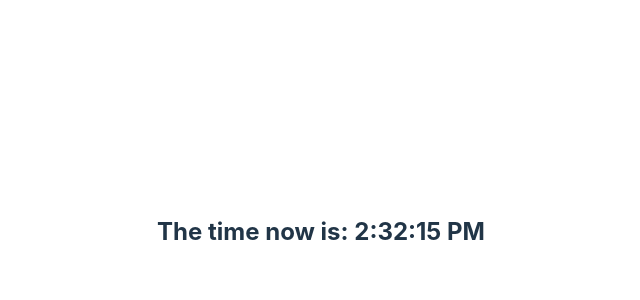
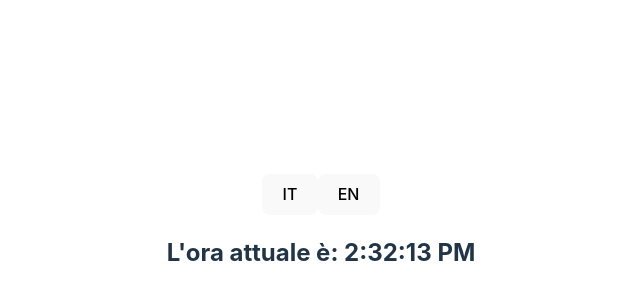
Before and after one commit to Airtcloudia/React, a React (Vite) app: page / in a window 1280 px wide. Shown: the part 168-468 px from the top of the page, without its empty margins (319-959 px from the left). Built offline with nearby package versions, Linux system fonts and the light colour scheme.

Commit message:
add esercizio-70

```diff
--- a/src/App.jsx
+++ b/src/App.jsx
@@ -1,13 +1,23 @@
-import reactLogo from "./assets/react.svg";
-import viteLogo from "/vite.svg";
+import { useState } from "react";
 import "./App.css";
 import Clock from "./Clock";
+import { LanguageContext } from "./LanguageContext";
 
 function App() {
+  const [language, setLanguage] = useState("it");
+
+  const handleSetLanguage = (newLanguage) => {
+    setLanguage(newLanguage);
+  };
+
   return (
-    <>
-      <Clock />
-    </>
+    <div>
+      <button onClick={() => handleSetLanguage("it")}>IT</button>
+      <button onClick={() => handleSetLanguage("en")}>EN</button>
+      <LanguageContext.Provider value={language}>
+        <Clock />
+      </LanguageContext.Provider>
+    </div>
   );
 }
 
--- a/src/Clock.jsx
+++ b/src/Clock.jsx
@@ -1,17 +1,24 @@
-import { useEffect, useState } from "react";
+import { useState, useEffect, useContext } from "react";
+import { LanguageContext } from "./LanguageContext";
 
 const Clock = () => {
-  const [date, setdate] = useState(new Date());
+  const [date, setDate] = useState(new Date());
+
+  const language = useContext(LanguageContext);
 
   useEffect(() => {
     setInterval(() => {
-      setdate(new Date());
+      setDate(new Date());
     }, 1000);
   }, []);
+
   return (
-    <div>
-      <h2>The time now is: {date.toLocaleTimeString()}</h2>
-    </div>
+    <>
+      <h2>
+        {language === "en" ? "The updated time is:" : "L'ora attuale è:"}{" "}
+        {date.toLocaleTimeString()}
+      </h2>
+    </>
   );
 };
 
--- /dev/null
+++ b/src/LanguageContext.jsx
@@ -0,0 +1,3 @@
+import { createContext } from "react";
+
+export const LanguageContext = createContext("en");
```
